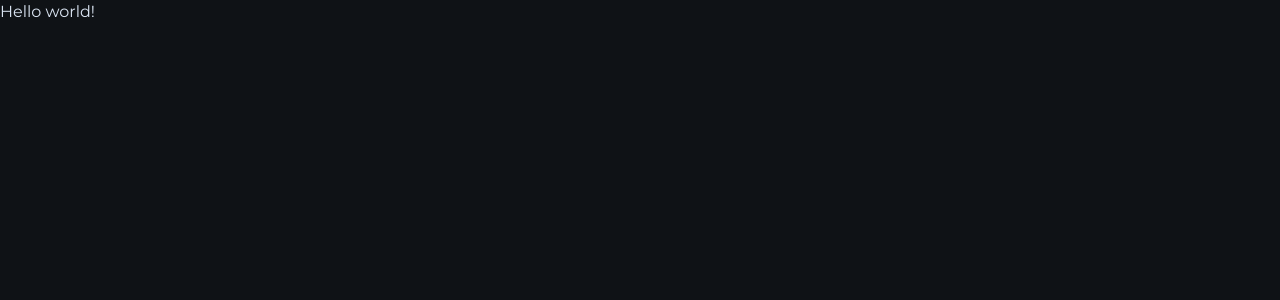
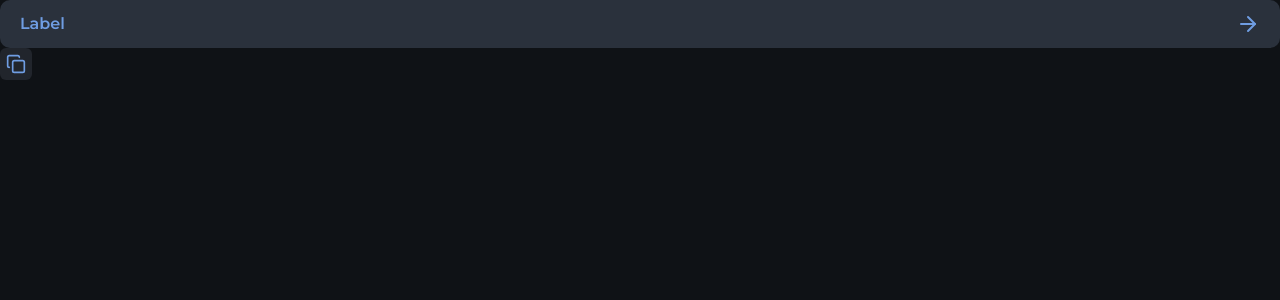
Before and after one commit to vbruno96/dev-stage-frontend, a Next.js app: page / in a window 1280 px wide. Shown: the top 300 px of the page. Built offline with nearby package versions, Linux system fonts and the light colour scheme.

Commit message:
feat: create components button and icon button

```diff
--- a/package.json
+++ b/package.json
@@ -10,6 +10,7 @@
   },
   "dependencies": {
     "@tailwindcss/postcss": "^4.0.6",
+    "lucide-react": "^0.475.0",
     "next": "15.1.7",
     "postcss": "^8.5.2",
     "react": "^19.0.0",
--- a/src/app/page.tsx
+++ b/src/app/page.tsx
@@ -1,7 +1,18 @@
+import { ArrowRight, Copy } from 'lucide-react'
+
+import Button from "@/components/button";
+import IconButton from '@/components/icon-button';
+
 export default function Home() {
   return (
     <main>
-      <div>Hello world!</div>
+      <Button>
+        Label
+        <ArrowRight size={24} />
+      </Button>
+      <IconButton>
+        <Copy size={20} />
+      </IconButton>
     </main>
   );
 }
--- /dev/null
+++ b/src/components/button.tsx
@@ -0,0 +1,12 @@
+import { ComponentProps, ReactNode } from "react"
+
+interface ButtonProps extends ComponentProps<'button'> {}
+
+export default function Button(props: ButtonProps) {
+  return (
+    <button
+      className="w-full h-12 flex items-center justify-between bg-gray-500 text-blue px-5 font-semibold rounded-xl hover:bg-blue hover:text-gray-900 cursor-pointer transition-colors duration-300"
+      {...props}
+    />
+  )
+}
--- /dev/null
+++ b/src/components/icon-button.tsx
@@ -0,0 +1,12 @@
+import { ComponentProps, ReactNode } from "react"
+
+interface IconButtonProps extends ComponentProps<'button'> {}
+
+export default function IconButton(props: IconButtonProps) {
+  return (
+    <button
+      className="bg-gray-600 text-blue p-1.5 rounded-md hover:bg-blue hover:text-gray-900 cursor-pointer transition-colors duration-300"
+      {...props}
+    />
+  )
+}
```
Also changed, not shown: 1 other file (tests, documents, lock files or other folders).
